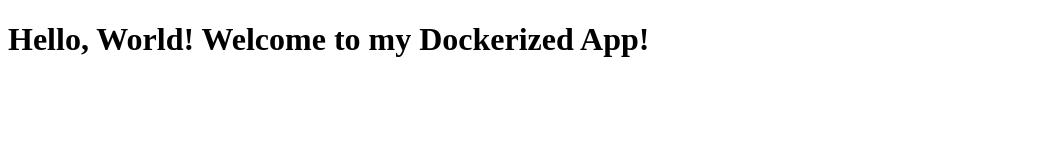
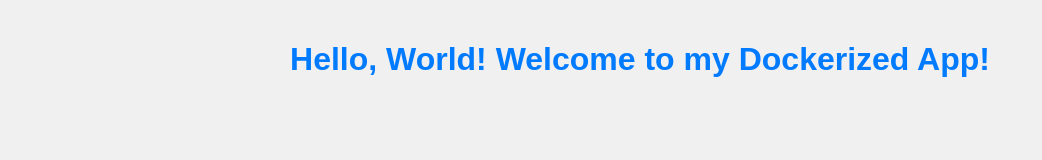
Before and after one commit to lucasarags/desafio_devops, a plain HTML site: page app/index.html in a window 1280 px wide. Shown: the whole page, without its empty margins (0-1042 px from the left). Drawn offline with Linux system fonts and the light colour scheme.

Commit message:
new app version

```diff
--- a/app/index.html
+++ b/app/index.html
@@ -1,11 +1,26 @@
 <!DOCTYPE html>
 <html lang="en">
 <head>
-    <meta charset="UTF-8">
-    <meta name="viewport" content="width=device-width, initial-scale=1.0">
-    <title>Hello World</title>
+  <meta charset="UTF-8">
+  <meta name="viewport" content="width=device-width, initial-scale=1.0">
+  <title>Hello World</title>
+  <style>
+    body {
+      font-family: sans-serif;
+      background-color: #f0f0f0;
+      color: #333;
+      text-align: center;
+      margin: 0;
+      padding: 20px;
+    }
+
+    h1 {
+      color: #007bff; /* Blue */
+      margin-bottom: 20px;
+    }
+  </style>
 </head>
 <body>
-    <h1>Hello, World! Welcome to my Dockerized App!</h1>
+  <h1>Hello, World! Welcome to my Dockerized App!</h1>
 </body>
 </html>
```
